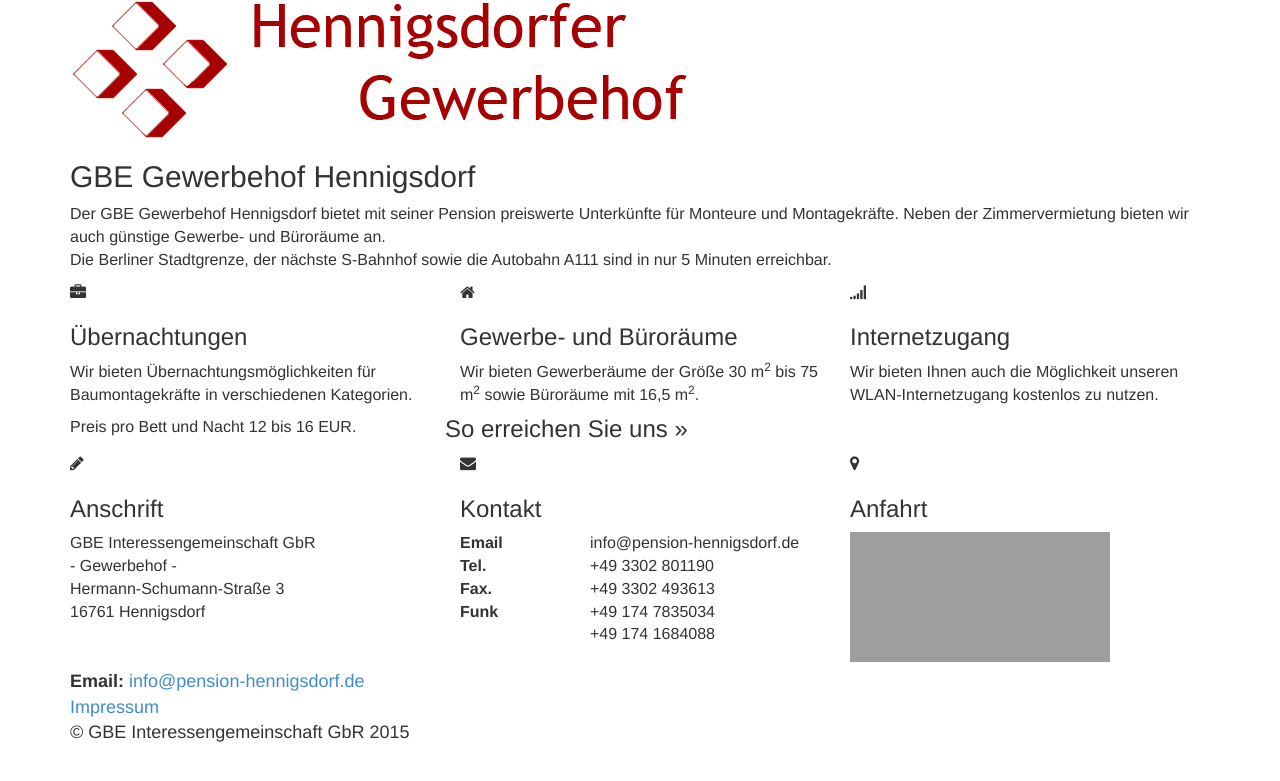
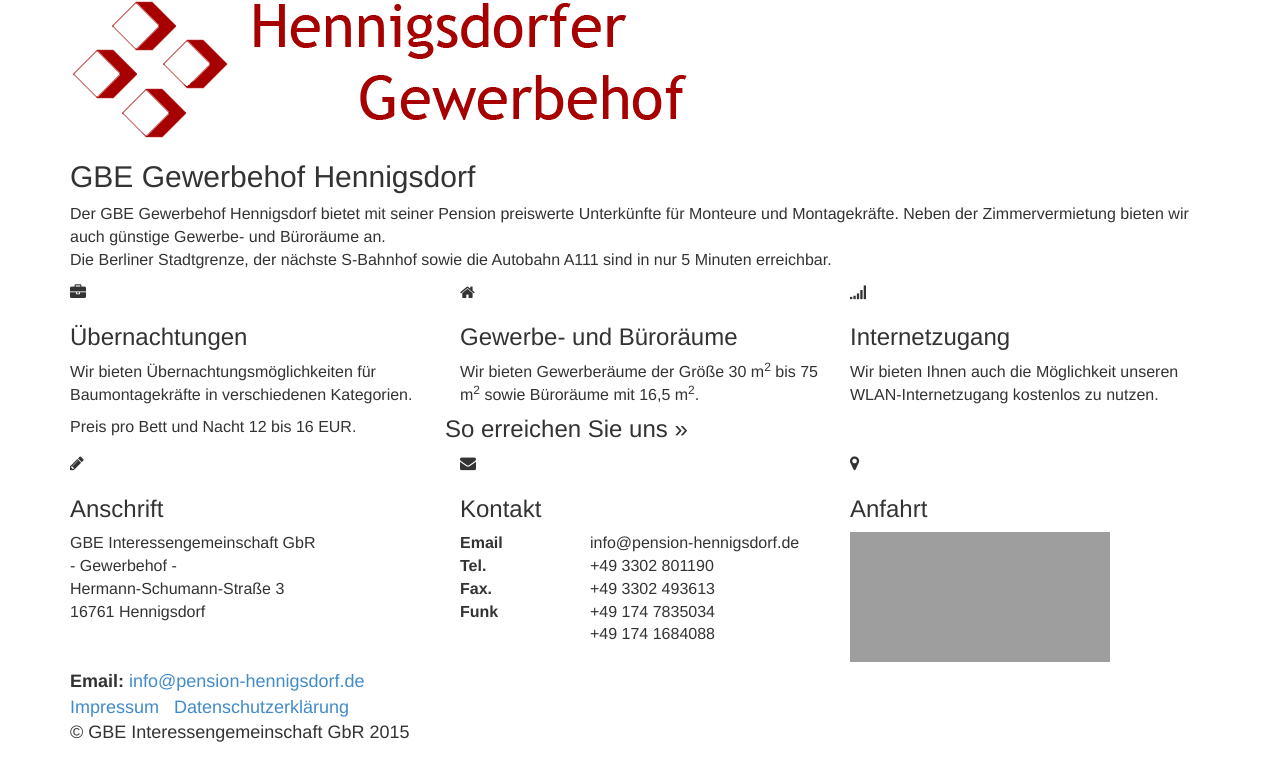
Before and after one commit to gbehennigsdorf/gbehennigsdorf.github.com, a Jekyll site: the page built from index.html, in a window 1280 px wide. Shown: the top 781 px of the page. Built offline with Jekyll 4.4.1, drawn with Linux system fonts in a browser that asks for light colours; grey boxes are pictures that could not be loaded.

Commit message:
Update default.html

```diff
--- a/_layouts/default.html
+++ b/_layouts/default.html
@@ -41,7 +41,7 @@
       <footer>
         <div class="col-md-12 col-sm-12">
             <strong>Email:</strong> <a href="mailto:info@pension-hennigsdorf.de" title="Kontaktieren Sie uns: info@pension-hennigsdorf.de">info@pension-hennigsdorf.de</a><br>
-            <a href="impressum" title="Impressum">Impressum</a><br />
+            <a href="impressum" title="Impressum">Impressum</a> &nbsp; <a href="datenschutzerklaerung" title="Datenschutzerklärung">Datenschutzerklärung</a><br />
           &copy; GBE Interessengemeinschaft GbR 2015
         </div><!--/12-->
       </footer>
```
